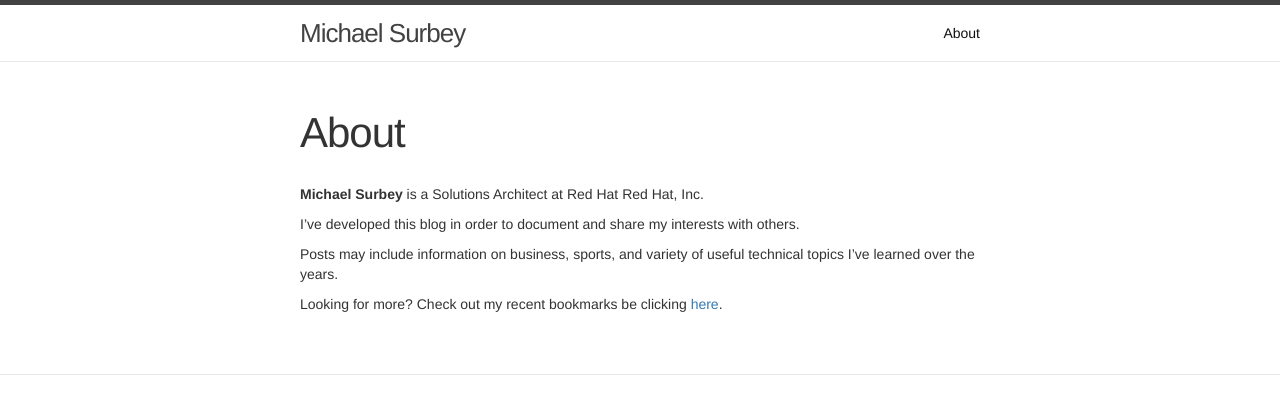
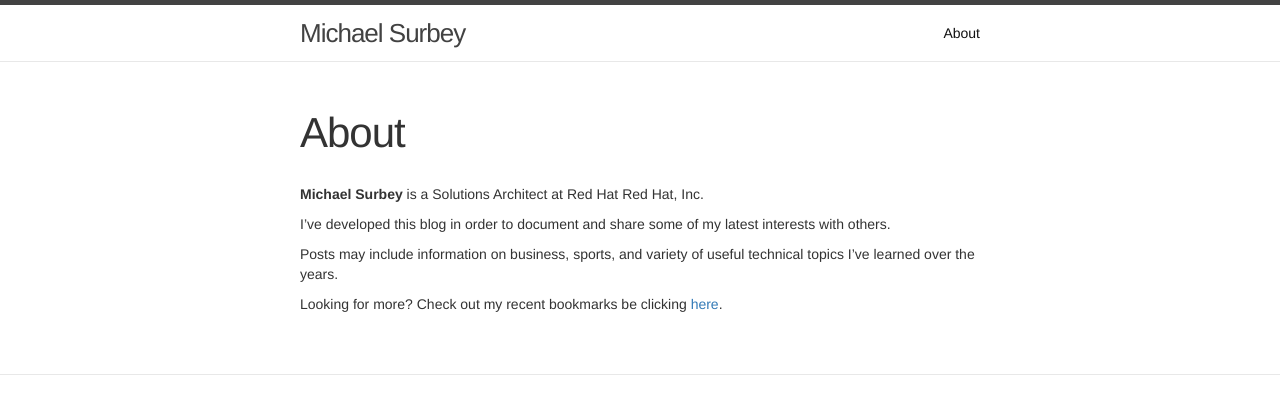
Before and after one commit to ecwpz91/ecwpz91.github.io, a Jekyll site: the page built from about.md, in a window 1280 px wide. Shown: the top 408 px of the page. Built offline with Jekyll 4.4.1, drawn with Linux system fonts in a browser that asks for light colours; nearby versions of some CDN libraries.

Commit message:
Create about.md
Updated

```diff
--- a/about.md
+++ b/about.md
@@ -6,7 +6,7 @@ permalink: /about/
 
 **Michael Surbey** is a {{ site.vocation }} at Red Hat Red Hat, Inc.
 
-I've developed this blog in order to document and share my interests with others.
+I've developed this blog in order to document and share some of my latest interests with others.
 
 Posts may include information on business, sports, and variety of useful technical topics I've learned over the years.
 
```
